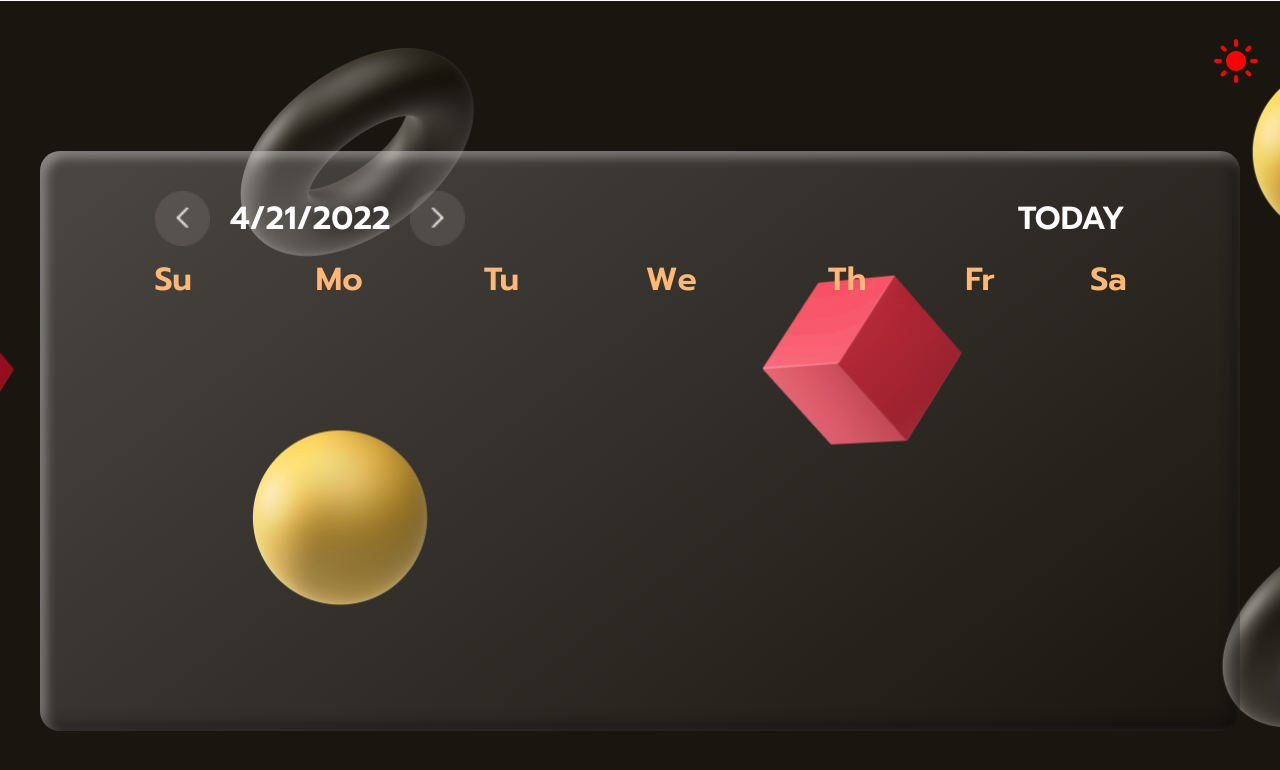
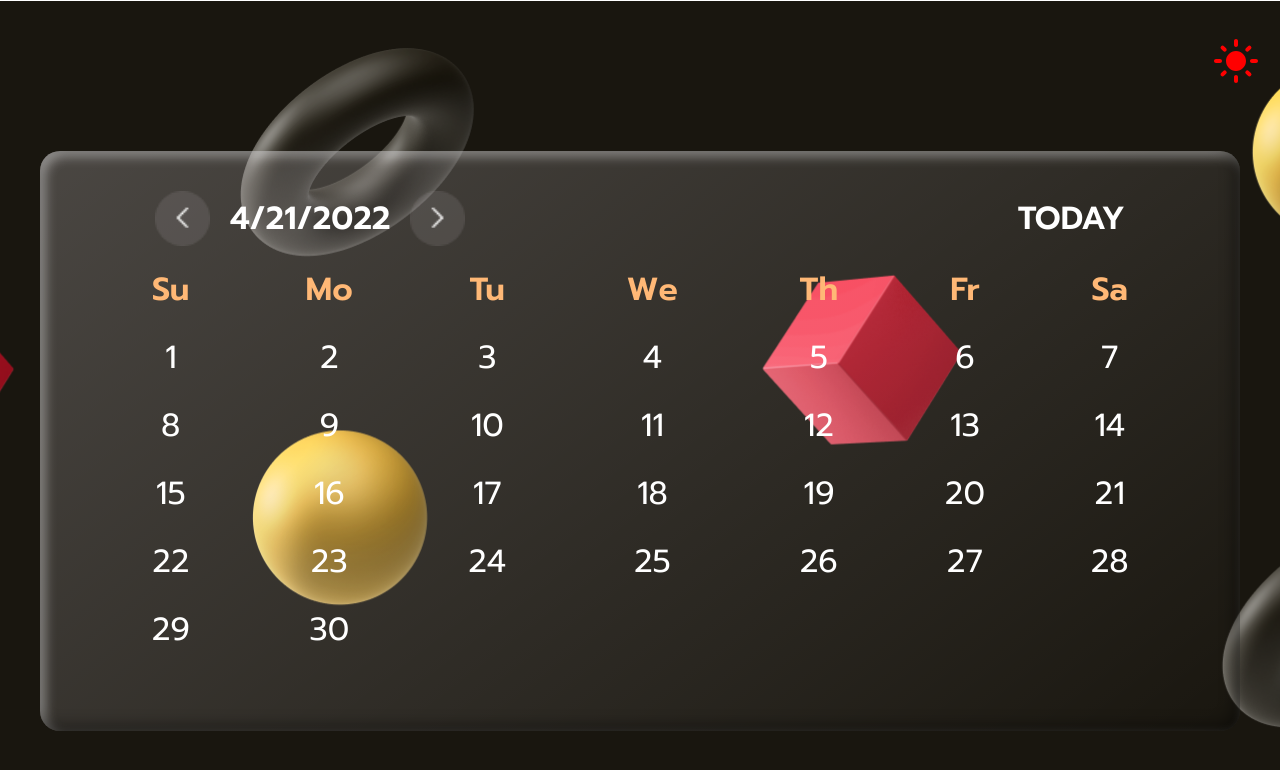
Before and after one commit to RahmaNiftaliyev/axtarilanproqramcilar, a React (Create React App) app in the folder wantedclientside/: page /calendar in a window 1280 px wide. Shown: the top 770 px of the page. Built offline with nearby package versions, Linux system fonts and the light colour scheme.

Commit message:
calendar view updated

```diff
--- a/wantedclientside/src/features/tool/calendar/ReactCalendar.jsx
+++ b/wantedclientside/src/features/tool/calendar/ReactCalendar.jsx
@@ -6,18 +6,32 @@ import right from './assets/right.png';
 
 const ReactCalendar = () => {
   const [date, onChange] = useState(new Date());
+  const [currentMonth, setCurrentMonth] = useState(new Date().getMonth());
   const [toggle, setToggle] = useState(true);
   const [selected, setSelected] = useState(new Date());
+  const [dayCounter, setDayCounter] = useState([]);
   const [selectedMonth, setSelectedMonth] = useState(new Date());
+
+  console.log(dayCounter);
 
   const handleDarkAndLightThem = () => {
     setToggle(!toggle);
   };
 
   useEffect(() => {
+    let months = [31, 28, 31, 30, 31, 30, 31, 31, 30, 31, 30, 31];
     setSelected(date);
     setSelectedMonth(date);
-  }, [date]);
+    setDayCounter([]);
+
+    months.forEach((month, index) => {
+      if (index === parseInt(currentMonth)) {
+        for (let i = 1; i <= month; i++) {
+          setDayCounter((prevState) => [...prevState, i]);
+        }
+      }
+    });
+  }, [date, currentMonth]);
 
   return (
     <div
@@ -67,6 +81,53 @@ const ReactCalendar = () => {
                 <th>Sa</th>
               </tr>
             </thead>
+            <tbody>
+              <tr>
+                {dayCounter.map((day, index) => {
+                  return (
+                    index <= 6 && (
+                      <td>{day}</td>
+                    )
+                  )
+                })}
+              </tr>
+              <tr>
+                {dayCounter.map((day, index) => {
+                  return (
+                    index <= 13 && index > 6 && (
+                      <td>{day}</td>
+                    )
+                  )
+                })}
+              </tr>
+              <tr>
+                {dayCounter.map((day, index) => {
+                  return (
+                    index <= 20 && index > 13 && (
+                      <td>{day}</td>
+                    )
+                  )
+                })}
+              </tr>
+              <tr>
+                {dayCounter.map((day, index) => {
+                  return (
+                    index <= 27 && index > 20 && (
+                      <td>{day}</td>
+                    )
+                  )
+                })}
+              </tr>
+              <tr>
+                {dayCounter.map((day, index) => {
+                  return (
+                    index <= dayCounter.length && index > 27 && (
+                      <td>{day}</td>
+                    )
+                  )
+                })}
+              </tr>
+            </tbody>
           </table>
         </div>
       </div>
--- a/wantedclientside/src/features/tool/calendar/calendar.module.css
+++ b/wantedclientside/src/features/tool/calendar/calendar.module.css
@@ -2,7 +2,6 @@
 /*
 !usage => font-family: 'Prompt', sans-serif;
 */
-
 
 :root {
     --font-prompt: 'Prompt', sans-serif;
@@ -40,8 +39,11 @@
     margin-left: auto;
     margin-right: auto;
     margin-top: calc((100vh - 580px) / 2);
-    background: linear-gradient(142.42deg, rgba(254, 248, 255, 0.21) 1.79%, rgba(254, 248, 255, 0) 100.42%);
-    box-shadow: inset -5px -5px 15px rgba(0, 0, 0, 0.46), inset 5px 5px 12px rgba(255, 255, 255, 0.46);
+    background: linear-gradient(142.42deg,
+            rgba(254, 248, 255, 0.21) 1.79%,
+            rgba(254, 248, 255, 0) 100.42%);
+    box-shadow: inset -5px -5px 15px rgba(0, 0, 0, 0.46),
+        inset 5px 5px 12px rgba(255, 255, 255, 0.46);
     /* backdrop-filter: blur(85px); */
     border-radius: 20px;
     mix-blend-mode: pass-through;
@@ -60,7 +62,6 @@
     display: flex;
     align-items: center;
     margin-left: 55px;
-
 }
 
 .calendar_header_left>h3,
@@ -87,25 +88,37 @@
     text-transform: uppercase;
 }
 
-
 .calendar_body>table {
     width: 100%;
 }
 
-.calendar_body>table>thead>tr>th {
+.calendar_body>table>thead>tr>th,
+.calendar_body>table>tbody>tr>td {
     text-align: center;
-    color: #FFB876;
+    color: #ffb876;
     font-family: var(--font-prompt);
     font-style: normal;
     font-weight: 600;
     font-size: 2rem;
+    padding: 10px 0;
 }
 
-/*
-.calendar_body>table>thead>tr>th:first-child {
-    text-align: left;
+.calendar_body>table>tbody>tr>td:hover {
+    background: linear-gradient(142.42deg,
+            rgba(254, 248, 255, 0.8) 1.79%,
+            rgba(254, 248, 255, 0.5) 100.42%);
+    box-shadow: inset -5px -5px 15px rgba(0, 0, 0, 0.46),
+        inset 5px 5px 12px rgba(255, 255, 255, 0.46);
+    cursor: pointer;
+    color: #ffb876;
 }
 
-.calendar_body>table>thead>tr>th:last-child {
-    text-align: right;
-} */
+.calendar_body>table>thead>tr>th {
+    color: #ffb876;
+    font-weight: 600;
+}
+
+.calendar_body>table>tbody>tr>td {
+    color: white;
+    font-weight: 400;
+}
```
